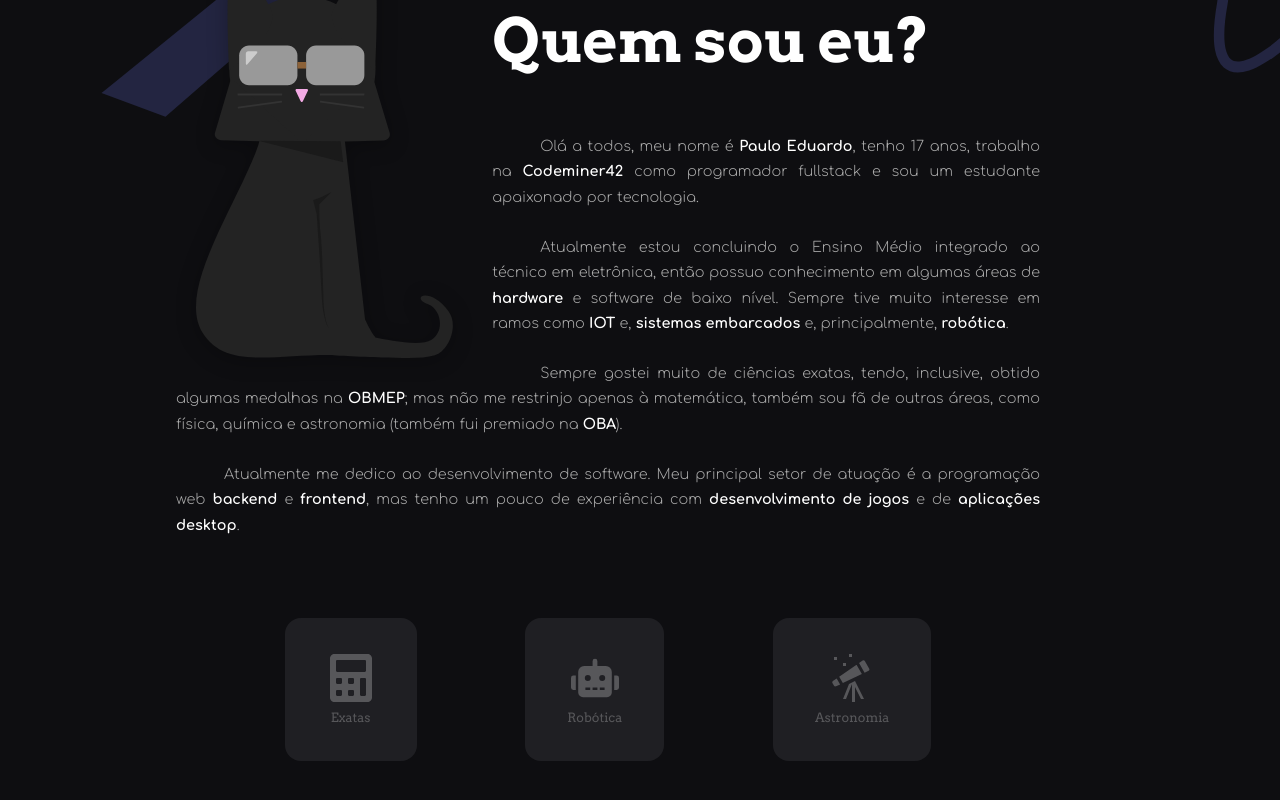
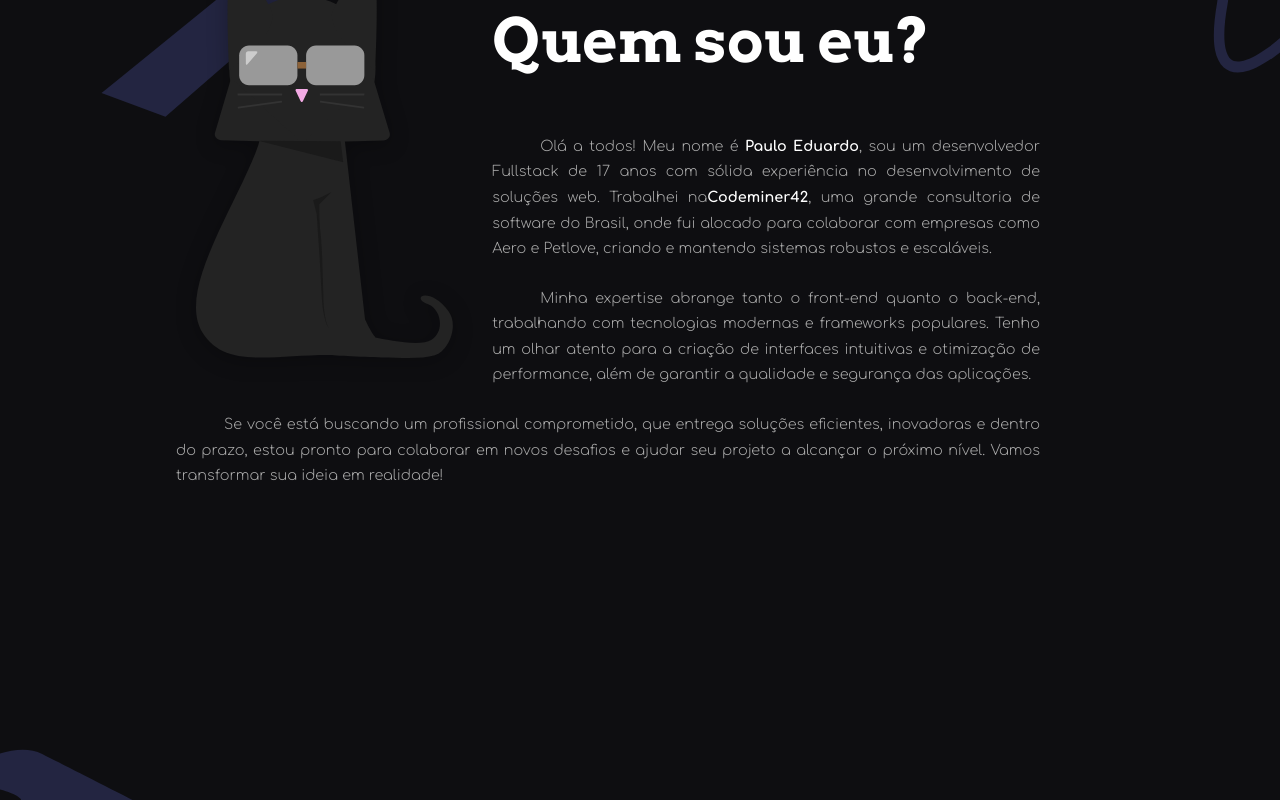
Before and after one commit to PauloE314/Portfolio, a React (Create React App) app: page / in a window 1280 px wide. Shown: the part 3220-4020 px from the top of the page. Built offline with nearby package versions, Linux system fonts and the light colour scheme.

Commit message:
Update text

```diff
--- a/src/app/Contact/index.tsx
+++ b/src/app/Contact/index.tsx
@@ -35,8 +35,8 @@ export default function Contact({ screen }: IProps) {
         <img id="notebook" src={Notebook} alt="" />
         <div id="contact-container">
           <p className="text">
-            Eu fico muito feliz por você ter chegado até aqui, talvez podemos
-            virar parceiros num futuro proximo :)
+            Fico muito feliz por você ter chegado até aqui! Espero que viremos
+            parceiros em um futuro próximo :)
           </p>
           <ul id="contact-list">
             <li className="neon">
--- a/src/app/Resume/index.tsx
+++ b/src/app/Resume/index.tsx
@@ -51,55 +51,27 @@ export default function Resume({ screen }: IProps) {
         <h2 className="title">Quem sou eu? </h2>
         <div className="text-container">
           <p className="text">
-            Olá a todos, meu nome é <strong>Paulo Eduardo</strong>, tenho {age}{" "}
-            anos, trabalho na{" "}
-            <a
-              href="https://www.codeminer42.com/"
-              target="_blank"
-              rel="noopener noreferrer"
-            >
-              <strong>Codeminer42</strong>
-            </a>{" "}
-            como programador fullstack e sou um estudante apaixonado por
-            tecnologia.
+            Olá a todos! Meu nome é <strong>Paulo Eduardo</strong>, sou um
+            desenvolvedor Fullstack de {age} anos com sólida experiência no
+            desenvolvimento de soluções web. Trabalhei na
+            <strong>Codeminer42</strong>, uma grande consultoria de software do
+            Brasil, onde fui alocado para colaborar com empresas como Aero e
+            Petlove, criando e mantendo sistemas robustos e escaláveis.
           </p>
           <p className="text">
-            Atualmente estou concluindo o Ensino Médio integrado ao técnico em
-            eletrônica, então possuo conhecimento em algumas áreas de{" "}
-            <strong>hardware</strong> e software de baixo nível. Sempre tive
-            muito interesse em ramos como <strong>IOT</strong> e,{" "}
-            <strong>sistemas embarcados</strong> e, principalmente,{" "}
-            <strong>robótica</strong>.
+            Minha expertise abrange tanto o front-end quanto o back-end,
+            trabalhando com tecnologias modernas e frameworks populares. Tenho
+            um olhar atento para a criação de interfaces intuitivas e otimização
+            de performance, além de garantir a qualidade e segurança das
+            aplicações.
           </p>
           <p className="text">
-            Sempre gostei muito de ciências exatas, tendo, inclusive, obtido
-            algumas medalhas na <strong>OBMEP</strong>; mas não me restrinjo
-            apenas à matemática, também sou fã de outras áreas, como física,
-            química e astronomia (também fui premiado na <strong>OBA</strong>
-            ).
-          </p>
-          <p className="text">
-            Atualmente me dedico ao desenvolvimento de software. Meu principal
-            setor de atuação é a programação web <strong>backend</strong> e{" "}
-            <strong>frontend</strong>, mas tenho um pouco de experiência com{" "}
-            <strong>desenvolvimento de jogos</strong> e de{" "}
-            <strong>aplicações desktop</strong>.
+            Se você está buscando um profissional comprometido, que entrega
+            soluções eficientes, inovadoras e dentro do prazo, estou pronto para
+            colaborar em novos desafios e ajudar seu projeto a alcançar o
+            próximo nível. Vamos transformar sua ideia em realidade!
           </p>
         </div>
-        <ul className="interest-list">
-          <li className="interest">
-            <FaCalculator />
-            <span>Exatas</span>
-          </li>
-          <li className="interest">
-            <FaRobot />
-            <span>Robótica</span>
-          </li>
-          <li className="interest">
-            <GoTelescope />
-            <span>Astronomia</span>
-          </li>
-        </ul>
       </div>
     </section>
   );
```
